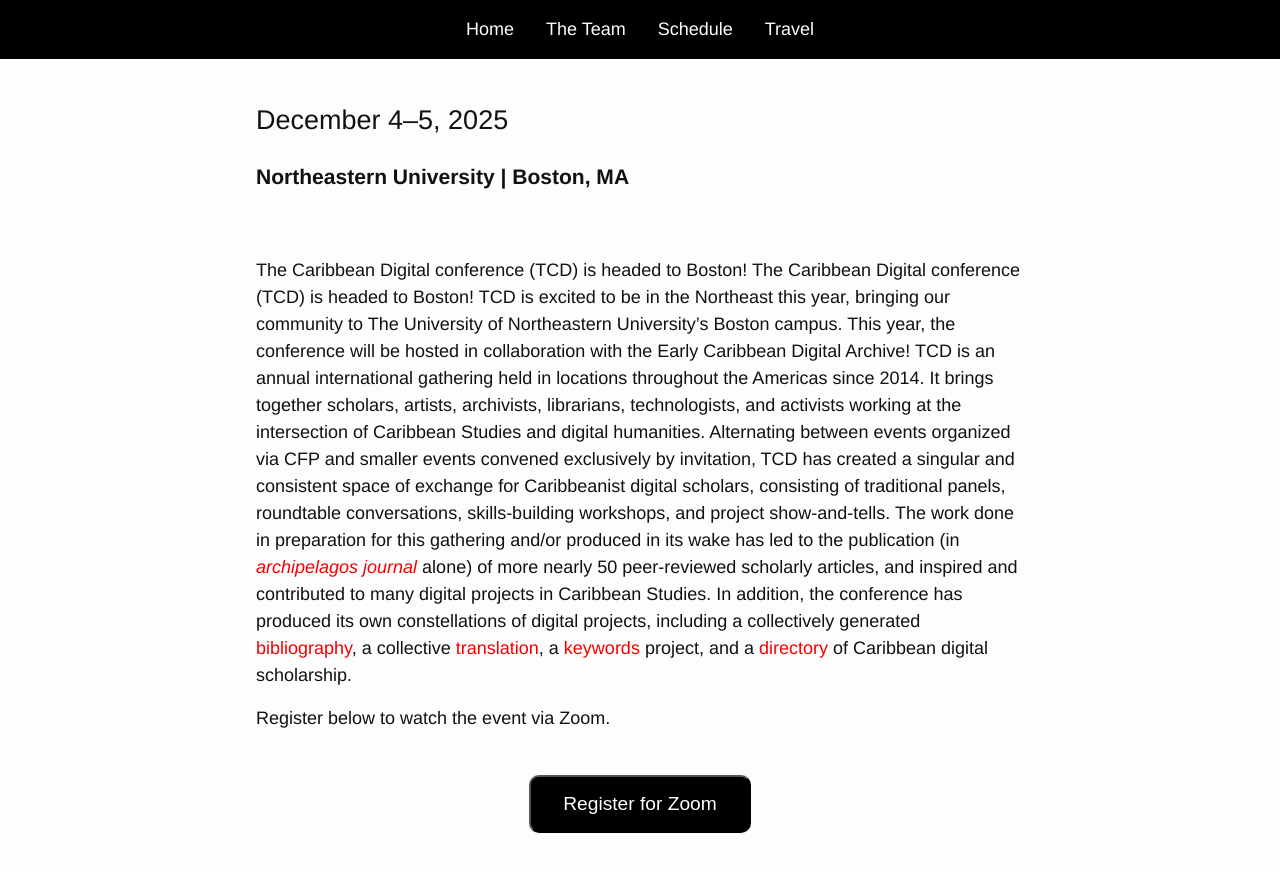
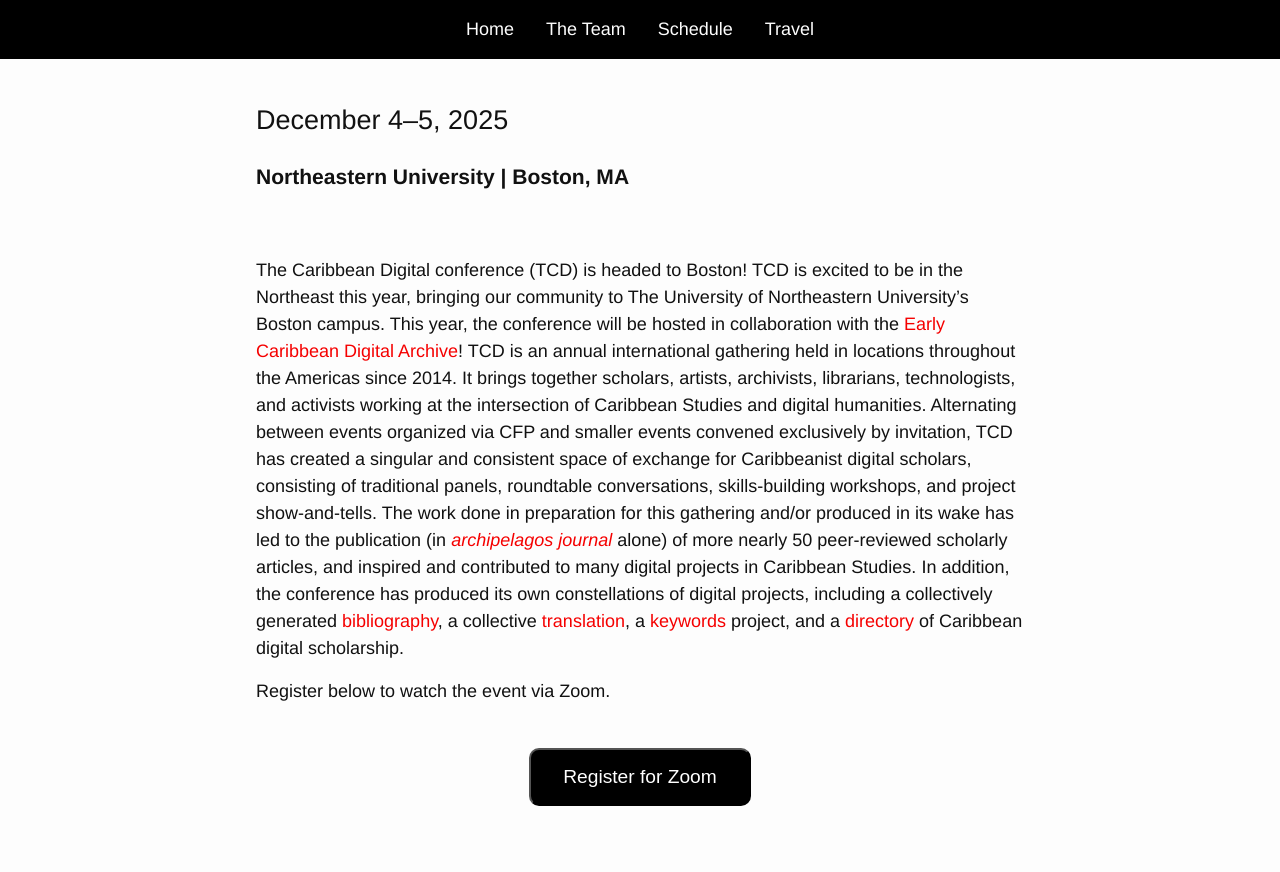
Before and after one commit to elotroalex/tcd12, a Jekyll site: the page built from index.html, in a window 1280 px wide and 900 px high, scrolled down 662 px. Shown: the top 872 px of the window. Built offline with Jekyll 4.4.1, drawn with Linux system fonts in a browser that asks for light colours.

Commit message:
Update index.html

```diff
--- a/index.html
+++ b/index.html
@@ -12,9 +12,7 @@
 
   <br />
   <br />
-  <p>The Caribbean Digital conference (TCD) is headed to Boston!
-
-    The Caribbean Digital conference (TCD) is headed to Boston! TCD is excited to be in the Northeast this year, bringing our community to The University of Northeastern University’s Boston campus. This year, the conference will be hosted in collaboration with the Early Caribbean Digital Archive! TCD is an annual international gathering held in locations throughout the Americas since 2014. It brings together scholars, artists, archivists, librarians, technologists, and activists working at the intersection of Caribbean Studies and digital humanities. Alternating between events organized via CFP and smaller events convened exclusively by invitation, TCD has created a singular and consistent space of exchange for Caribbeanist digital scholars, consisting of traditional panels, roundtable conversations, skills-building workshops, and project show-and-tells.
+  <p>The Caribbean Digital conference (TCD) is headed to Boston! TCD is excited to be in the Northeast this year, bringing our community to The University of Northeastern University’s Boston campus. This year, the conference will be hosted in collaboration with the <a href="https://ecda.northeastern.edu/">Early Caribbean Digital Archive</a>! TCD is an annual international gathering held in locations throughout the Americas since 2014. It brings together scholars, artists, archivists, librarians, technologists, and activists working at the intersection of Caribbean Studies and digital humanities. Alternating between events organized via CFP and smaller events convened exclusively by invitation, TCD has created a singular and consistent space of exchange for Caribbeanist digital scholars, consisting of traditional panels, roundtable conversations, skills-building workshops, and project show-and-tells.
 
     The work done in preparation for this gathering and/or produced in its wake has led to the publication (in <a href="https://archipelagosjournal.org/" target="_blank"><em>archipelagos journal</em></a> alone) of more nearly 50 peer-reviewed scholarly articles, and inspired and contributed to many digital projects in Caribbean Studies. In addition, the conference has produced its own constellations of digital projects, including a collectively generated <a href="https://wayback.archive-it.org/1914/20151224034325/http://caribbeandigital.cdrs.columbia.edu/?page_id=113" target="_blank">bibliography</a>, a collective <a href="https://via.hypothes.is/https://cahier1939ms.github.io/texts/translation/" target="_blank">translation</a>, a <a href="https://caribbeandigitalnyc.net/keywords/" target="_blank">keywords</a> project, and a <a href="https://caribbeandigitalnyc.net/caridischo/" target="_blank">directory</a> of Caribbean digital scholarship.</p>
 
```
